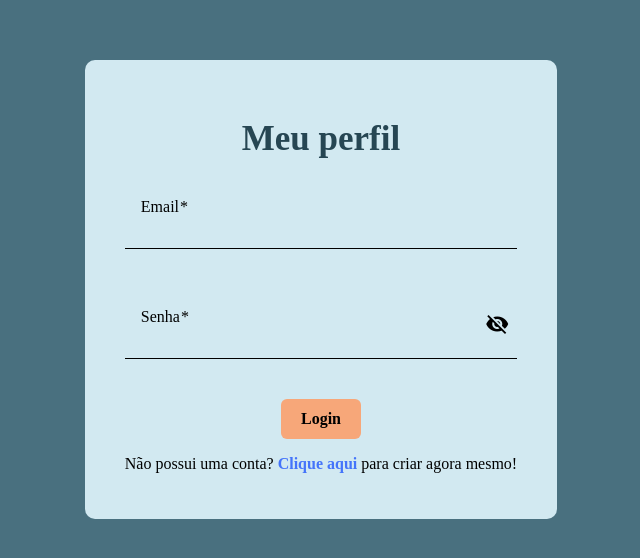
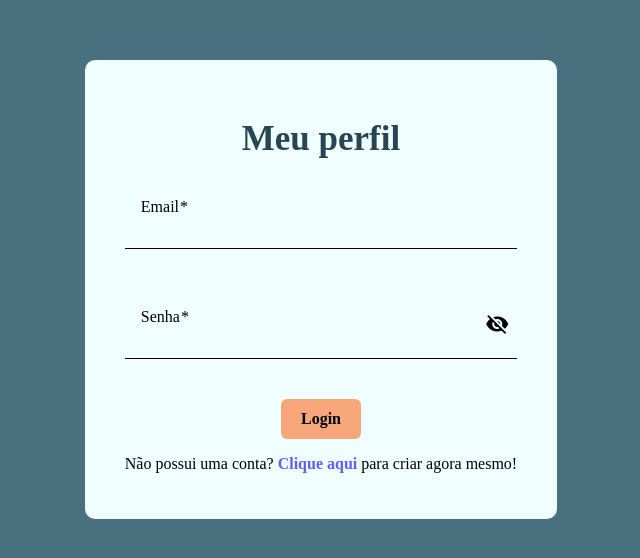
Before and after one commit to RichardPedroso/FoodCare, an Angular app in the folder projeto/frontend/: page /account/sign-in in a window 1280 px wide. Shown: the part 200-758 px from the top of the page, without its empty margins (319-959 px from the left). Built offline with nearby package versions, Linux system fonts and the light colour scheme.

Commit message:
feat: correcao de cores sign-in

```diff
--- a/projeto/frontend/src/app/views/account/sign-in/sign-in.component.css
+++ b/projeto/frontend/src/app/views/account/sign-in/sign-in.component.css
@@ -3,10 +3,11 @@
   justify-content: center;
   align-items: center;
   padding: 40px 30px;
+
 }
 
 .conteiner{
-  background-color: #d2e9f1;
+  background-color: #f0feff;
   padding: 30px 40px;
   border-radius: 10px;
   text-align: center;
@@ -14,6 +15,7 @@
   display: flex;
   align-items: center;
   margin-top: 220px;
+
 }
 
 :host {
@@ -26,12 +28,12 @@
 }
 
 body{
-    margin: 0;
+  margin: 0;
   padding: 0;
   width: 100%;
   height: 100vh;
   background-color: rgba(42, 87, 105, 0.85);
-  box-sizing: border-box;
+
 }
 
 .form h2 {
@@ -106,7 +108,7 @@ button[mat-raised-button]:disabled {
 }
 
 .mt-4 a {
-  color: #4474fa;
+  color: rgb(95, 95, 255);
   text-decoration: none;
   font-weight: bold;
 }
```
